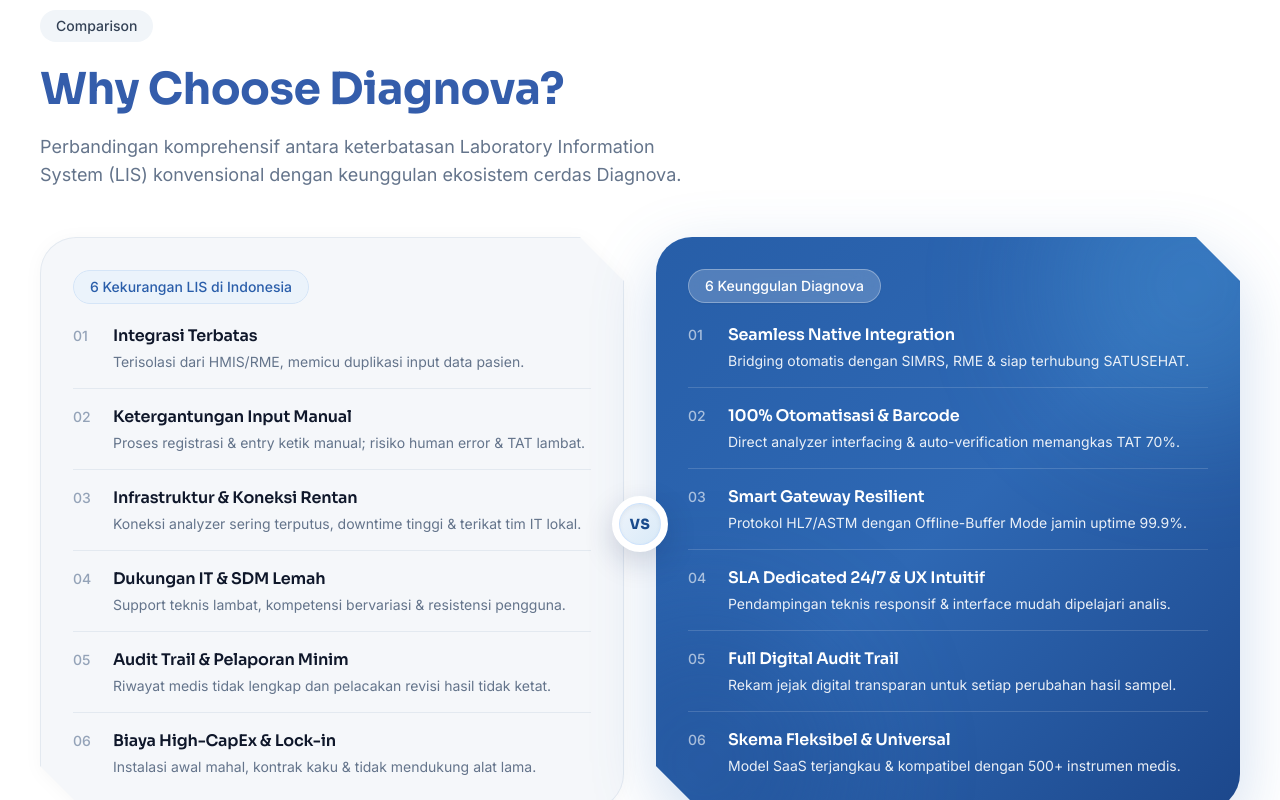
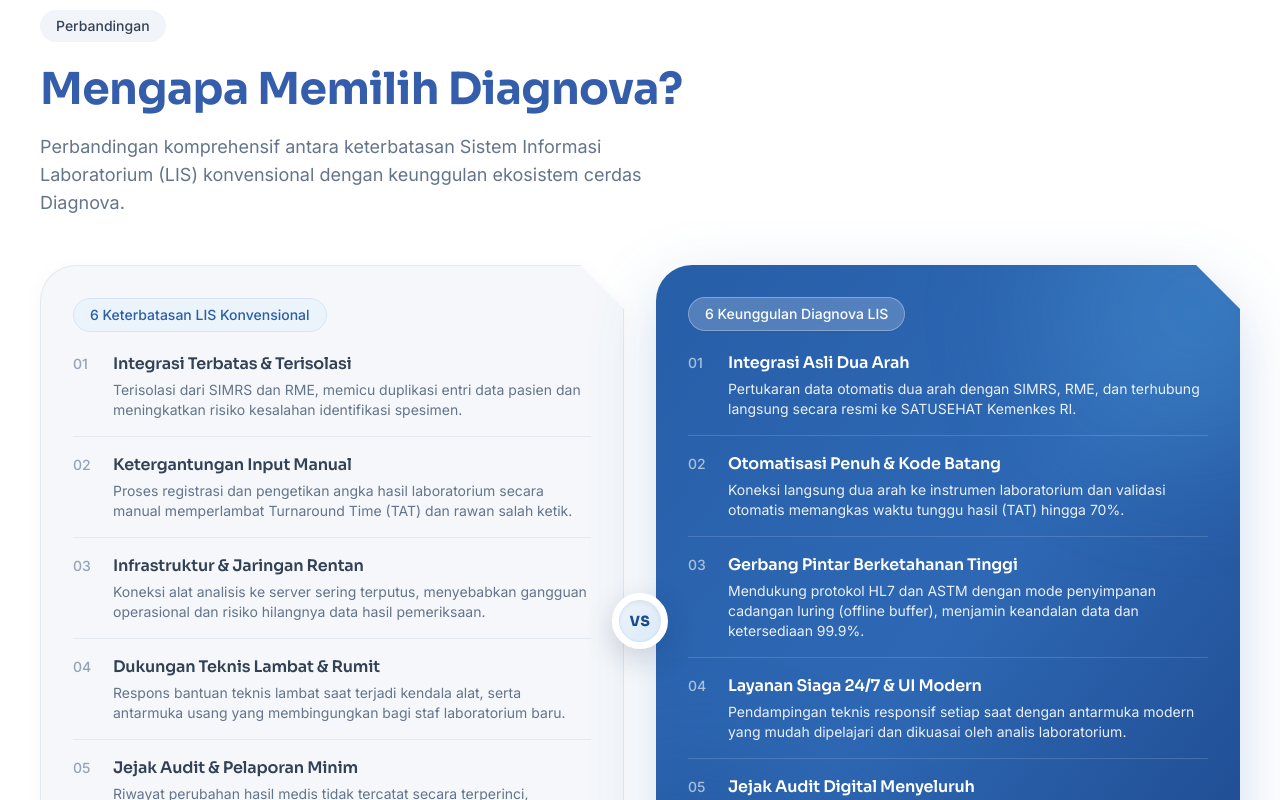
Before and after one commit to TBTBAgency/WebsiteDiagnova, a Next.js app: page / in a window 1280 px wide. Shown: the part 1800-2600 px from the top of the page. Built offline with nearby package versions, Linux system fonts and the light colour scheme; no server answers.

Commit message:
feat(comparison): soften title contrast with slate-700 and implement bilingual ID/EN content

```diff
--- a/components/sections/ComparisonSection.tsx
+++ b/components/sections/ComparisonSection.tsx
@@ -1,94 +1,18 @@
 "use client";
 
 import React, { useEffect, useRef, useState } from "react";
-
-interface ComparisonPoint {
-  number: string;
-  title: string;
-  description: string;
-}
-
-const conventionalDrawbacks: ComparisonPoint[] = [
-  {
-    number: "01",
-    title: "Integrasi Terbatas",
-    description:
-      "Terisolasi dari HMIS/RME, memicu duplikasi input data pasien.",
-  },
-  {
-    number: "02",
-    title: "Ketergantungan Input Manual",
-    description:
-      "Proses registrasi & entry ketik manual; risiko human error & TAT lambat.",
-  },
-  {
-    number: "03",
-    title: "Infrastruktur & Koneksi Rentan",
-    description:
-      "Koneksi analyzer sering terputus, downtime tinggi & terikat tim IT lokal.",
-  },
-  {
-    number: "04",
-    title: "Dukungan IT & SDM Lemah",
-    description:
-      "Support teknis lambat, kompetensi bervariasi & resistensi pengguna.",
-  },
-  {
-    number: "05",
-    title: "Audit Trail & Pelaporan Minim",
-    description:
-      "Riwayat medis tidak lengkap dan pelacakan revisi hasil tidak ketat.",
-  },
-  {
-    number: "06",
-    title: "Biaya High-CapEx & Lock-in",
-    description:
-      "Instalasi awal mahal, kontrak kaku & tidak mendukung alat lama.",
-  },
-];
-
-const diagnovaAdvantages: ComparisonPoint[] = [
-  {
-    number: "01",
-    title: "Seamless Native Integration",
-    description:
-      "Bridging otomatis dengan SIMRS, RME & siap terhubung SATUSEHAT.",
-  },
-  {
-    number: "02",
-    title: "100% Otomatisasi & Barcode",
-    description:
-      "Direct analyzer interfacing & auto-verification memangkas TAT 70%.",
-  },
-  {
-    number: "03",
-    title: "Smart Gateway Resilient",
-    description:
-      "Protokol HL7/ASTM dengan Offline-Buffer Mode jamin uptime 99.9%.",
-  },
-  {
-    number: "04",
-    title: "SLA Dedicated 24/7 & UX Intuitif",
-    description:
-      "Pendampingan teknis responsif & interface mudah dipelajari analis.",
-  },
-  {
-    number: "05",
-    title: "Full Digital Audit Trail",
-    description:
-      "Rekam jejak digital transparan untuk setiap perubahan hasil sampel.",
-  },
-  {
-    number: "06",
-    title: "Skema Fleksibel & Universal",
-    description:
-      "Model SaaS terjangkau & kompatibel dengan 500+ instrumen medis.",
-  },
-];
+import { useLanguage } from "@/components/providers/LanguageProvider";
+import {
+  comparisonContentID,
+  comparisonContentEN,
+} from "@/content/comparison";
 
 export function ComparisonSection() {
   const sectionRef = useRef<HTMLElement>(null);
   const [isVisible, setIsVisible] = useState(false);
+  const { language } = useLanguage();
+
+  const content = language === "ID" ? comparisonContentID : comparisonContentEN;
 
   useEffect(() => {
     const el = sectionRef.current;
@@ -117,28 +41,30 @@
       <div className="mx-auto max-w-[1560px] px-6 sm:px-8 lg:px-10 w-full">
         {/* Section Header */}
         <div
-          className={`mb-8 sm:mb-10 lg:mb-12 transition-all duration-700 ease-out ${isVisible ? "opacity-100 translate-y-0" : "opacity-0 translate-y-4"
+          className={`mb-8 sm:mb-10 lg:mb-12 transition-all duration-700 ease-out ${
+            isVisible ? "opacity-100 translate-y-0" : "opacity-0 translate-y-4"
           }`}
         >
           <div className="mb-4 sm:mb-5">
             <span className="inline-flex items-center rounded-full bg-slate-100 px-4 py-1.5 text-xs sm:text-sm font-medium text-slate-700">
-              Comparison
+              {content.sectionBadge}
             </span>
           </div>
           <h2 className="font-display text-3xl sm:text-4xl lg:text-[40px] xl:text-[44px] font-bold leading-[1.2] sm:leading-[1.25] tracking-tight text-[#345DAB]">
-            Why Choose Diagnova?
+            {content.sectionTitle}
           </h2>
           <p className="mt-3 sm:mt-4 max-w-2xl text-sm sm:text-base lg:text-lg leading-relaxed text-slate-500">
-            Perbandingan komprehensif antara keterbatasan Laboratory Information System (LIS) konvensional dengan keunggulan ekosistem cerdas Diagnova.
+            {content.sectionSubtitle}
           </p>
         </div>
 
         {/* 2-Column Comparison Layout with Center VS Emblem */}
         <div className="relative">
           <div className="grid grid-cols-1 gap-6 lg:grid-cols-2 lg:gap-8 items-stretch">
-            {/* Left Card: 6 Kekurangan LIS di Indonesia (Neutral / Conventional) */}
+            {/* Left Card: Conventional Drawbacks (Neutral) */}
             <div
-              className={`relative flex flex-col justify-between transition-all duration-700 ease-out drop-shadow-[0_2px_8px_rgba(0,0,0,0.03)] ${isVisible ? "opacity-100 translate-y-0" : "opacity-0 translate-y-6"
+              className={`relative flex flex-col justify-between transition-all duration-700 ease-out drop-shadow-[0_2px_8px_rgba(0,0,0,0.03)] ${
+                isVisible ? "opacity-100 translate-y-0" : "opacity-0 translate-y-6"
               }`}
               style={{ transitionDelay: isVisible ? "100ms" : "0ms" }}
             >
@@ -153,19 +79,21 @@
                   {/* Badge */}
                   <div className="mb-4 sm:mb-5">
                     <span className="inline-flex items-center rounded-full bg-[#EBF3FB] border border-[#D5E5F7] px-4 py-1.5 text-xs sm:text-sm font-medium text-[#2A5EAA]">
-                      6 Kekurangan LIS di Indonesia
+                      {content.conventionalBadge}
                     </span>
                   </div>
 
                   {/* Staggered Text Reveal List */}
                   <div className="flex flex-col">
-                    {conventionalDrawbacks.map((item, index) => (
+                    {content.items.map((item, index) => (
                       <div
                         key={item.number}
-                        className={`flex items-start gap-3.5 sm:gap-4 transition-all duration-500 ease-out ${index !== conventionalDrawbacks.length - 1
+                        className={`flex items-start gap-3.5 sm:gap-4 transition-all duration-500 ease-out ${
+                          index !== content.items.length - 1
                             ? "border-b border-slate-200/90 pb-3.5 sm:pb-4 mb-3.5 sm:mb-4"
                             : "pb-0 mb-0"
-                          } ${isVisible
+                        } ${
+                          isVisible
                             ? "opacity-100 translate-y-0"
                             : "opacity-0 translate-y-3"
                         }`}
@@ -179,11 +107,11 @@
                           {item.number}
                         </span>
                         <div className="flex-1 min-w-0">
-                          <h3 className="font-semibold text-slate-900 text-sm sm:text-base leading-snug tracking-tight mb-1">
-                            {item.title}
+                          <h3 className="font-semibold text-slate-700 text-sm sm:text-base leading-snug tracking-tight mb-1">
+                            {item.conventional.title}
                           </h3>
                           <p className="text-xs sm:text-sm text-slate-500 leading-relaxed">
-                            {item.description}
+                            {item.conventional.description}
                           </p>
                         </div>
                       </div>
@@ -202,9 +130,10 @@
               </div>
             </div>
 
-            {/* Right Card: 6 Keunggulan Diagnova (Vibrant Diagnova Blue) */}
+            {/* Right Card: Diagnova Advantages (Vibrant Diagnova Blue) */}
             <div
-              className={`relative flex flex-col justify-between transition-all duration-700 ease-out drop-shadow-[0_20px_32px_rgba(46,104,180,0.22)] ${isVisible ? "opacity-100 translate-y-0" : "opacity-0 translate-y-6"
+              className={`relative flex flex-col justify-between transition-all duration-700 ease-out drop-shadow-[0_20px_32px_rgba(46,104,180,0.22)] ${
+                isVisible ? "opacity-100 translate-y-0" : "opacity-0 translate-y-6"
               }`}
               style={{ transitionDelay: isVisible ? "200ms" : "0ms" }}
             >
@@ -223,19 +152,21 @@
                   {/* Badge */}
                   <div className="mb-4 sm:mb-5">
                     <span className="inline-flex items-center rounded-full bg-white/20 border border-white/30 backdrop-blur-md px-4 py-1.5 text-xs sm:text-sm font-medium text-white shadow-sm">
-                      6 Keunggulan Diagnova
+                      {content.diagnovaBadge}
                     </span>
                   </div>
 
                   {/* Staggered Text Reveal List */}
                   <div className="flex flex-col">
-                    {diagnovaAdvantages.map((item, index) => (
+                    {content.items.map((item, index) => (
                       <div
                         key={item.number}
-                        className={`flex items-start gap-3.5 sm:gap-4 transition-all duration-500 ease-out ${index !== diagnovaAdvantages.length - 1
+                        className={`flex items-start gap-3.5 sm:gap-4 transition-all duration-500 ease-out ${
+                          index !== content.items.length - 1
                             ? "border-b border-white/15 pb-3.5 sm:pb-4 mb-3.5 sm:mb-4"
                             : "pb-0 mb-0"
-                          } ${isVisible
+                        } ${
+                          isVisible
                             ? "opacity-100 translate-y-0"
                             : "opacity-0 translate-y-3"
                         }`}
@@ -250,10 +181,10 @@
                         </span>
                         <div className="flex-1 min-w-0">
                           <h3 className="font-semibold text-white text-sm sm:text-base leading-snug tracking-tight mb-1">
-                            {item.title}
+                            {item.diagnova.title}
                           </h3>
                           <p className="text-xs sm:text-sm text-white/90 leading-relaxed">
-                            {item.description}
+                            {item.diagnova.description}
                           </p>
                         </div>
                       </div>
@@ -266,7 +197,8 @@
 
           {/* Center VS Badge (Desktop) */}
           <div
-            className={`absolute left-1/2 top-1/2 -translate-x-1/2 -translate-y-1/2 z-20 hidden lg:flex items-center justify-center pointer-events-none transition-all duration-700 ease-out ${isVisible ? "opacity-100 scale-100" : "opacity-0 scale-75"
+            className={`absolute left-1/2 top-1/2 -translate-x-1/2 -translate-y-1/2 z-20 hidden lg:flex items-center justify-center pointer-events-none transition-all duration-700 ease-out ${
+              isVisible ? "opacity-100 scale-100" : "opacity-0 scale-75"
             }`}
             style={{ transitionDelay: isVisible ? "350ms" : "0ms" }}
           >
--- a/content/comparison.ts
+++ b/content/comparison.ts
@@ -1,88 +1,224 @@
-import { ComparisonItem } from "@/types";
+export interface ComparisonItem {
+  id: number;
+  number: string;
+  conventional: {
+    title: string;
+    description: string;
+  };
+  diagnova: {
+    title: string;
+    description: string;
+  };
+  impactMetric: string;
+}
 
-export const comparisonData: ComparisonItem[] = [
+export interface ComparisonSectionContent {
+  sectionBadge: string;
+  sectionTitle: string;
+  sectionSubtitle: string;
+  conventionalBadge: string;
+  diagnovaBadge: string;
+  items: ComparisonItem[];
+}
+
+export const comparisonContentID: ComparisonSectionContent = {
+  sectionBadge: "Perbandingan",
+  sectionTitle: "Mengapa Memilih Diagnova?",
+  sectionSubtitle:
+    "Perbandingan komprehensif antara keterbatasan Sistem Informasi Laboratorium (LIS) konvensional dengan keunggulan ekosistem cerdas Diagnova.",
+  conventionalBadge: "6 Keterbatasan LIS Konvensional",
+  diagnovaBadge: "6 Keunggulan Diagnova LIS",
+  items: [
     {
       id: 1,
+      number: "01",
       conventional: {
-      title: "Integrasi Terbatas",
+        title: "Integrasi Terbatas & Terisolasi",
         description:
-        "Terisolasi dari SIMRS/RME, memicu duplikasi ketik data pasien dan risiko salah spesimen.",
+          "Terisolasi dari SIMRS dan RME, memicu duplikasi entri data pasien dan meningkatkan risiko kesalahan identifikasi spesimen.",
       },
       diagnova: {
-      title: "Seamless Native Integration",
+        title: "Integrasi Asli Dua Arah",
         description:
-        "Bridging otomatis dua arah dengan SIMRS, RME, dan siap terhubung ke ekosistem SATUSEHAT Kemenkes RI.",
+          "Pertukaran data otomatis dua arah dengan SIMRS, RME, dan terhubung langsung secara resmi ke SATUSEHAT Kemenkes RI.",
+      },
+      impactMetric: "Nol Duplikasi Data",
+    },
+    {
+      id: 2,
+      number: "02",
+      conventional: {
+        title: "Ketergantungan Input Manual",
+        description:
+          "Proses registrasi dan pengetikan angka hasil laboratorium secara manual memperlambat Turnaround Time (TAT) dan rawan salah ketik.",
+      },
+      diagnova: {
+        title: "Otomatisasi Penuh & Kode Batang",
+        description:
+          "Koneksi langsung dua arah ke instrumen laboratorium dan validasi otomatis memangkas waktu tunggu hasil (TAT) hingga 70%.",
+      },
+      impactMetric: "TAT Turun 70%",
+    },
+    {
+      id: 3,
+      number: "03",
+      conventional: {
+        title: "Infrastruktur & Jaringan Rentan",
+        description:
+          "Koneksi alat analisis ke server sering terputus, menyebabkan gangguan operasional dan risiko hilangnya data hasil pemeriksaan.",
+      },
+      diagnova: {
+        title: "Gerbang Pintar Berketahanan Tinggi",
+        description:
+          "Mendukung protokol HL7 dan ASTM dengan mode penyimpanan cadangan luring (offline buffer), menjamin keandalan data dan ketersediaan 99.9%.",
+      },
+      impactMetric: "Ketersediaan 99.9%",
+    },
+    {
+      id: 4,
+      number: "04",
+      conventional: {
+        title: "Dukungan Teknis Lambat & Rumit",
+        description:
+          "Respons bantuan teknis lambat saat terjadi kendala alat, serta antarmuka usang yang membingungkan bagi staf laboratorium baru.",
+      },
+      diagnova: {
+        title: "Layanan Siaga 24/7 & UI Modern",
+        description:
+          "Pendampingan teknis responsif setiap saat dengan antarmuka modern yang mudah dipelajari dan dikuasai oleh analis laboratorium.",
+      },
+      impactMetric: "Dukungan Khusus 24/7",
+    },
+    {
+      id: 5,
+      number: "05",
+      conventional: {
+        title: "Jejak Audit & Pelaporan Minim",
+        description:
+          "Riwayat perubahan hasil medis tidak tercatat secara terperinci, menyulitkan proses akreditasi dan verifikasi kepatuhan klinis.",
+      },
+      diagnova: {
+        title: "Jejak Audit Digital Menyeluruh",
+        description:
+          "Rekam jejak digital transparan untuk setiap riwayat sampel, persetujuan dokter penanggung jawab, dan status instrumen.",
+      },
+      impactMetric: "100% Terlacak Transparan",
+    },
+    {
+      id: 6,
+      number: "06",
+      conventional: {
+        title: "Biaya Investasi Awal Tinggi & Kaku",
+        description:
+          "Instalasi server awal yang sangat mahal dengan kontrak kaku dan biaya lisensi per modul yang membebani anggaran operasional.",
+      },
+      diagnova: {
+        title: "Skema Fleksibel & Kompatibilitas Luas",
+        description:
+          "Model berlangganan efisien tanpa keharusan investasi server fisik yang mahal, kompatibel dengan 500+ instrumen medis.",
+      },
+      impactMetric: "Mendukung 500+ Alat Lab",
+    },
+  ],
+};
+
+export const comparisonContentEN: ComparisonSectionContent = {
+  sectionBadge: "Comparison",
+  sectionTitle: "Why Choose Diagnova?",
+  sectionSubtitle:
+    "A comprehensive comparison between conventional Laboratory Information System limitations and Diagnova's intelligent laboratory ecosystem.",
+  conventionalBadge: "6 Conventional LIS Drawbacks",
+  diagnovaBadge: "6 Diagnova Key Advantages",
+  items: [
+    {
+      id: 1,
+      number: "01",
+      conventional: {
+        title: "Isolated & Limited Integration",
+        description:
+          "Siloed from Hospital Information Systems (HIS/EMR), causing repetitive patient data retyping and specimen mix-up risks.",
+      },
+      diagnova: {
+        title: "Seamless Native Two-Way Integration",
+        description:
+          "Automated bidirectional bridging with HIS, EMR, and fully integrated with the Ministry of Health SATUSEHAT ecosystem.",
       },
       impactMetric: "Zero Data Duplication",
     },
     {
       id: 2,
+      number: "02",
       conventional: {
-      title: "Ketergantungan Input Manual",
+        title: "Heavy Reliance on Manual Entry",
         description:
-        "Proses registrasi dan ketik angka lab secara manual memperlambat Turnaround Time (TAT) dan rawan salah input.",
+          "Manual registration and manual result typing slow down Turnaround Time (TAT) and elevate the risk of human transcription errors.",
       },
       diagnova: {
-      title: "100% Otomatisasi & Barcode",
+        title: "100% Automation & Barcode Intelligence",
         description:
-        "Direct analyzer interfacing bidireksional dan auto-verification memangkas Turnaround Time hingga 70%.",
+          "Direct bidirectional analyzer interfacing and automated verification algorithms cut Turnaround Time (TAT) by up to 70%.",
       },
       impactMetric: "TAT -70%",
     },
     {
       id: 3,
+      number: "03",
       conventional: {
-      title: "Infrastruktur & Koneksi Rentan",
+        title: "Fragile Infrastructure & Frequent Drops",
         description:
-        "Koneksi analyzer ke server sering terputus, menyebabkan downtime operasional dan hilangnya hasil tes.",
+          "Analyzer-to-server communication drops frequently, causing operational bottlenecks and potential loss of diagnostic records.",
       },
       diagnova: {
-      title: "Smart Gateway Resilient",
+        title: "Resilient Smart Edge Gateway",
         description:
-        "Mendukung protokol HL7/ASTM dengan Offline-Buffer Edge Mode, menjamin kelangsungan data dengan uptime 99.9%.",
+          "Native HL7/ASTM protocol support with an Offline-Buffer Edge Mode, ensuring continuous data integrity and 99.9% uptime.",
       },
       impactMetric: "99.9% Uptime",
     },
     {
       id: 4,
+      number: "04",
       conventional: {
-      title: "Dukungan IT & SDM Lemah",
+        title: "Slow Technical Support & Complex UX",
         description:
-        "Support teknis lambat saat terjadi kendala instrumen, serta antarmuka lama yang membingungkan staf baru.",
+          "Sluggish vendor resolution times during critical instrument downtime, and outdated interfaces that confuse lab technicians.",
       },
       diagnova: {
-      title: "SLA Dedicated 24/7 & UX Intuitif",
+        title: "Dedicated 24/7 SLA & Intuitive Interface",
         description:
-        "Pendampingan teknis responsif 24 jam dengan UI Command Center modern yang mudah dipelajari staf lab dalam hitungan jam.",
+          "Round-the-clock specialized clinical support paired with an intuitive modern UX that laboratory technicians master in hours.",
       },
       impactMetric: "24/7 Dedicated Support",
     },
     {
       id: 5,
+      number: "05",
       conventional: {
-      title: "Audit Trail & Pelaporan Minim",
+        title: "Minimal Audit Trail & Loose Tracking",
         description:
-        "Riwayat perubahan hasil medis tidak tercatat jelas, menyulitkan akreditasi dan verifikasi kepatuhan.",
+          "Incomplete medical revision histories and weak sample tracking that compromise laboratory accreditation and clinical governance.",
       },
       diagnova: {
-      title: "Full Digital Audit Trail",
+        title: "Comprehensive Digital Audit Trail",
         description:
-        "Rekam jejak digital transparan untuk setiap perubahan sampel, approval dokter, dan status kalibrasi alat.",
+          "Tamper-proof, immutable digital audit trails tracking every specimen touchpoint, doctor validation, and calibration status.",
       },
       impactMetric: "100% Traceable",
     },
     {
       id: 6,
+      number: "06",
       conventional: {
-      title: "Biaya High-CapEx & Lock-in",
+        title: "High Upfront CapEx & Rigid Lock-In",
         description:
-        "Instalasi server awal yang sangat mahal dengan kontrak kaku dan biaya lisensi per modul yang memberatkan.",
+          "Exorbitant initial server licensing costs, inflexible multi-year contracts, and refusal to support legacy laboratory equipment.",
       },
       diagnova: {
-      title: "Skema Fleksibel & Universal",
+        title: "Flexible SaaS Model & Universal Compatibility",
         description:
-        "Model SaaS terjangkau tanpa investasi server berat, langsung kompatibel dengan 500+ instrumen medis.",
+          "Predictable, cost-effective cloud model with no heavy server overhead, universally compatible with over 500+ clinical analyzers.",
       },
       impactMetric: "500+ Instruments Ready",
     },
-];
+  ],
+};
```
Lines whose indentation alone changed are shown as unchanged.
